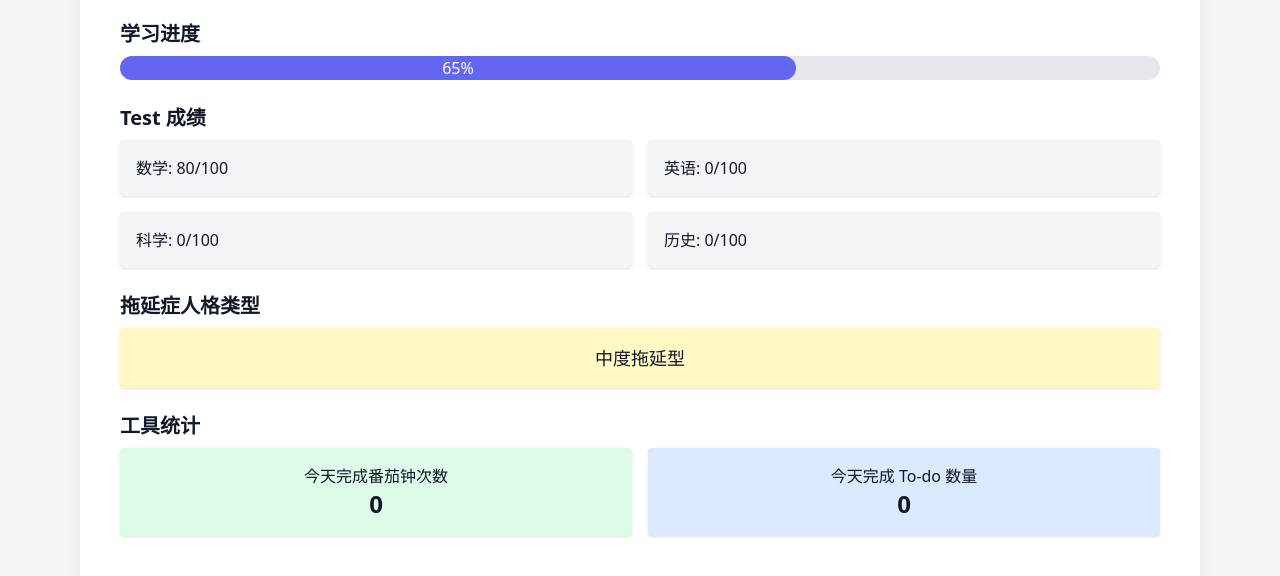
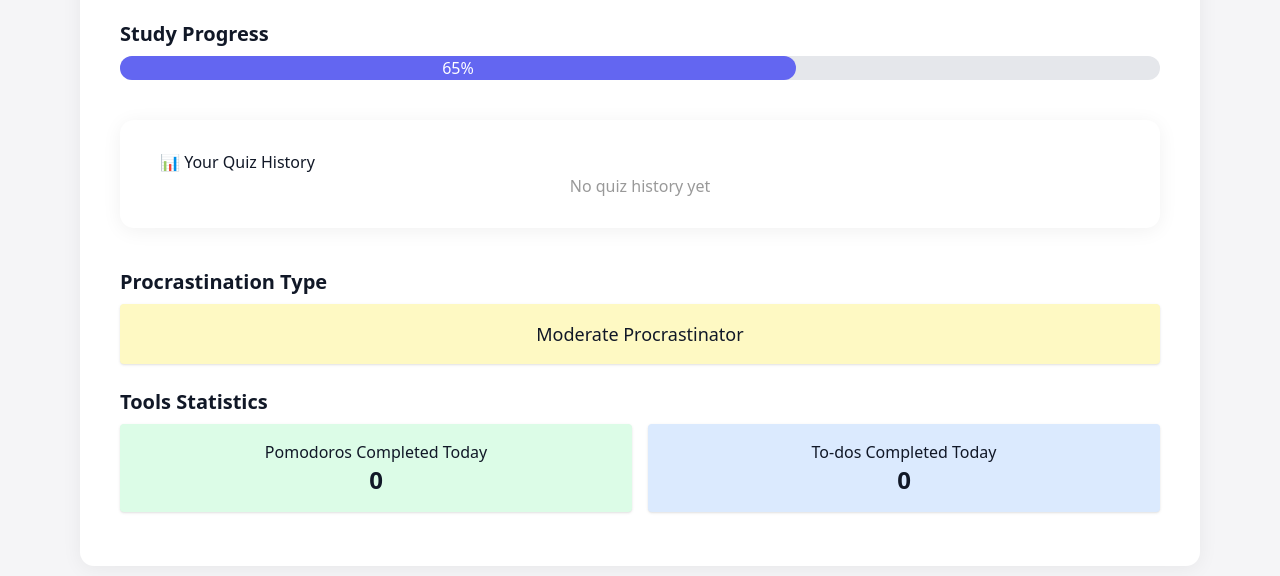
Before and after one commit to rael1022/Do-Or-Cry, a plain HTML site: page dashboard.html in a window 1280 px wide. Shown: the part 174-750 px from the top of the page. Drawn offline with nearby package versions, Linux system fonts and the light colour scheme.

Commit message:
dashboard done

```diff
--- a/dashboard.html
+++ b/dashboard.html
@@ -24,7 +24,6 @@
 </head>
 <body class="bg-[#F5F5F7] dark:bg-[#121212] text-gray-900 dark:text-gray-100">
 
-<!-- Navigation Bar -->
 <nav class="fixed top-0 left-0 right-0 z-50 bg-white dark:bg-[#1A1A1A] border-b border-gray-200 dark:border-gray-700">
   <div class="max-w-6xl mx-auto px-6 h-16 flex items-center justify-between">
     <div class="text-xl font-extrabold tracking-wide bg-gradient-to-r from-indigo-500 to-purple-500
@@ -49,54 +48,38 @@
 
 <div class="h-16"></div>
 
-<!-- Main Content -->
 <div class="cover">
   <div class="container">
     <h2 class="mb-6 text-3xl font-bold text-center">Dashboard 📊</h2>
 
-    <!-- 学习进度 -->
     <div class="mb-6">
-      <h3 class="text-xl font-semibold mb-2">学习进度</h3>
+      <h3 class="text-xl font-semibold mb-2">Study Progress</h3>
       <div class="w-full bg-gray-200 dark:bg-gray-700 rounded-full h-6">
         <div id="studyProgressBar" class="bg-indigo-500 h-6 rounded-full text-white text-center">0%</div>
       </div>
     </div>
 
-    <!-- Test 成绩 -->
-    <div class="mb-6">
-      <h3 class="text-xl font-semibold mb-2">Test 成绩</h3>
-      <div class="grid grid-cols-2 gap-4">
-        <div class="p-4 bg-gray-100 dark:bg-gray-800 rounded shadow">
-          <p>数学: <span id="scoreMath">0</span>/100</p>
+    <div class="container">
+        <h1>📊 Your Quiz History</h1>
+        <div class="history-section" id="dashboardHistorySection">
+            <div id="dashboardHistoryList"></div>
         </div>
-        <div class="p-4 bg-gray-100 dark:bg-gray-800 rounded shadow">
-          <p>英语: <span id="scoreEng">0</span>/100</p>
-        </div>
-        <div class="p-4 bg-gray-100 dark:bg-gray-800 rounded shadow">
-          <p>科学: <span id="scoreSci">0</span>/100</p>
-        </div>
-        <div class="p-4 bg-gray-100 dark:bg-gray-800 rounded shadow">
-          <p>历史: <span id="scoreHist">0</span>/100</p>
-        </div>
-      </div>
     </div>
 
-    <!-- 拖延症人格类型 -->
     <div class="mb-6">
-      <h3 class="text-xl font-semibold mb-2">拖延症人格类型</h3>
-      <p id="procrastType" class="p-4 bg-yellow-100 dark:bg-yellow-800 rounded shadow text-center text-lg font-medium">未知</p>
+      <h3 class="text-xl font-semibold mb-2">Procrastination Type</h3>
+      <p id="procrastType" class="p-4 bg-yellow-100 dark:bg-yellow-800 rounded shadow text-center text-lg font-medium">Unknown</p>
     </div>
 
-    <!-- 工具统计 -->
     <div class="mb-6">
-      <h3 class="text-xl font-semibold mb-2">工具统计</h3>
+      <h3 class="text-xl font-semibold mb-2">Tools Statistics</h3>
       <div class="grid grid-cols-2 gap-4">
         <div class="p-4 bg-green-100 dark:bg-green-800 rounded shadow text-center">
-          <p>今天完成番茄钟次数</p>
+          <p>Pomodoros Completed Today</p>
           <span id="pomodoroCount" class="text-2xl font-bold">0</span>
         </div>
         <div class="p-4 bg-blue-100 dark:bg-blue-800 rounded shadow text-center">
-          <p>今天完成 To-do 数量</p>
+          <p>To-dos Completed Today</p>
           <span id="todoDoneToday" class="text-2xl font-bold">0</span>
         </div>
       </div>
@@ -107,38 +90,53 @@
 <script>
 window.addEventListener('DOMContentLoaded', () => {
   const username = localStorage.getItem("username") || "User";
-
-  // 今天日期
   const today = new Date().toISOString().slice(0,10);
 
-  // 读取今天完成番茄钟次数
-  const todayKey = `todoPomodoro_${username}_${today}`;
-  const pomodoroToday = Number(localStorage.getItem(todayKey) || 0);
-  document.getElementById('pomodoroCount').innerText = pomodoroToday;
+  const pomodoroKey = `todoPomodoro_${username}_${today}`;
+  document.getElementById('pomodoroCount').innerText = Number(localStorage.getItem(pomodoroKey) || 0);
 
-  // 读取今天完成 To-do 数量
   const todoKey = `todoDone_${username}_${today}`;
-  const todoDoneToday = Number(localStorage.getItem(todoKey) || 0);
-  document.getElementById('todoDoneToday').innerText = todoDoneToday;
+  document.getElementById('todoDoneToday').innerText = Number(localStorage.getItem(todoKey) || 0);
 
-  // 其他信息
   const studyProgress = Number(localStorage.getItem('studyProgress') || 65);
-  const scores = {
-    math: Number(localStorage.getItem('scoreMath') || 80),
-    eng: Number(localStorage.getItem('scoreEng') || 0),
-    sci: Number(localStorage.getItem('scoreSci') || 0),
-    hist: Number(localStorage.getItem('scoreHist') || 0)
-  };
-  const procrastType = localStorage.getItem('procrastType') || '中度拖延型';
+
+  const procrastType = localStorage.getItem('procrastType') || 'Moderate Procrastinator';
 
   document.getElementById('studyProgressBar').style.width = studyProgress + '%';
   document.getElementById('studyProgressBar').innerText = studyProgress + '%';
-  document.getElementById('scoreMath').innerText = scores.math;
-  document.getElementById('scoreEng').innerText = scores.eng;
-  document.getElementById('scoreSci').innerText = scores.sci;
-  document.getElementById('scoreHist').innerText = scores.hist;
   document.getElementById('procrastType').innerText = procrastType;
 });
+
+function displayDashboardHistory() {
+    const history = JSON.parse(localStorage.getItem('testHistory') || '[]');
+    const historyList = document.getElementById('dashboardHistoryList');
+
+    if (history.length === 0) {
+        historyList.innerHTML = '<p style="text-align: center; color: #999;">No quiz history yet</p>';
+        return;
+    }
+
+    historyList.innerHTML = '';
+    history.forEach(record => {
+        const div = document.createElement('div');
+        div.className = 'history-item';
+        div.innerHTML = `
+            <div>
+                <div class="history-date">${record.date}</div>
+                <div style="font-size: 14px; color: #666; margin-top: 4px;">
+                    ${record.correct}/${record.total} correct
+                </div>
+            </div>
+            <div class="history-score">${record.score}%</div>
+        `;
+        historyList.appendChild(div);
+    });
+}
+
+document.addEventListener('DOMContentLoaded', () => {
+    displayDashboardHistory();
+});
+
 
 </script>
 
```
